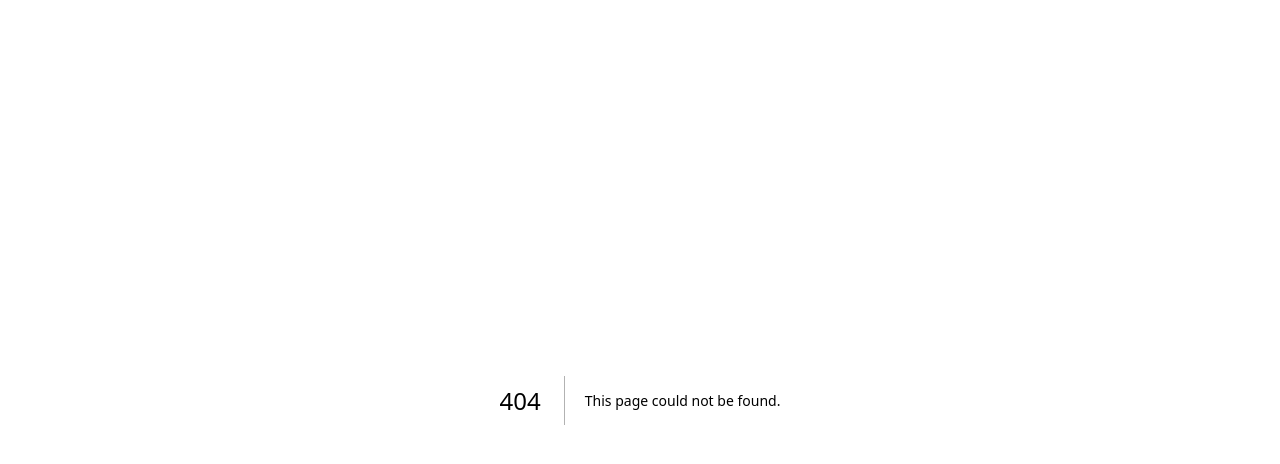
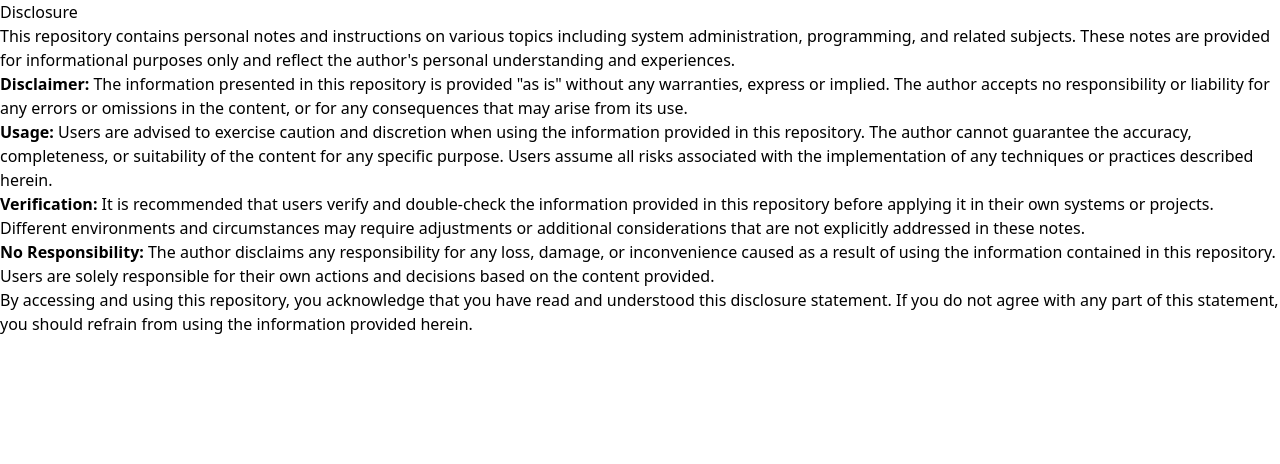
Before and after one commit to chof64/notes, a Next.js app: page /disclosure in a window 1280 px wide. Before the commit this address had no page. Shown: the top 464 px of the page. Built offline with nearby package versions, Linux system fonts and the light colour scheme.

Commit message:
feat: added documentation note

```diff
--- /dev/null
+++ b/pages/disclosure.mdx
@@ -0,0 +1,31 @@
+# Disclosure
+
+This repository contains personal notes and instructions on various topics
+including system administration, programming, and related subjects. These notes
+are provided for informational purposes only and reflect the author's personal
+understanding and experiences.
+
+**Disclaimer:** The information presented in this repository is provided "as is"
+without any warranties, express or implied. The author accepts no responsibility
+or liability for any errors or omissions in the content, or for any consequences
+that may arise from its use.
+
+**Usage:** Users are advised to exercise caution and discretion when using the
+information provided in this repository. The author cannot guarantee the
+accuracy, completeness, or suitability of the content for any specific purpose.
+Users assume all risks associated with the implementation of any techniques or
+practices described herein.
+
+**Verification:** It is recommended that users verify and double-check the
+information provided in this repository before applying it in their own systems
+or projects. Different environments and circumstances may require adjustments or
+additional considerations that are not explicitly addressed in these notes.
+
+**No Responsibility:** The author disclaims any responsibility for any loss, damage,
+or inconvenience caused as a result of using the information contained in this
+repository. Users are solely responsible for their own actions and decisions
+based on the content provided.
+
+By accessing and using this repository, you acknowledge that you have read and
+understood this disclosure statement. If you do not agree with any part of this
+statement, you should refrain from using the information provided herein.
```
